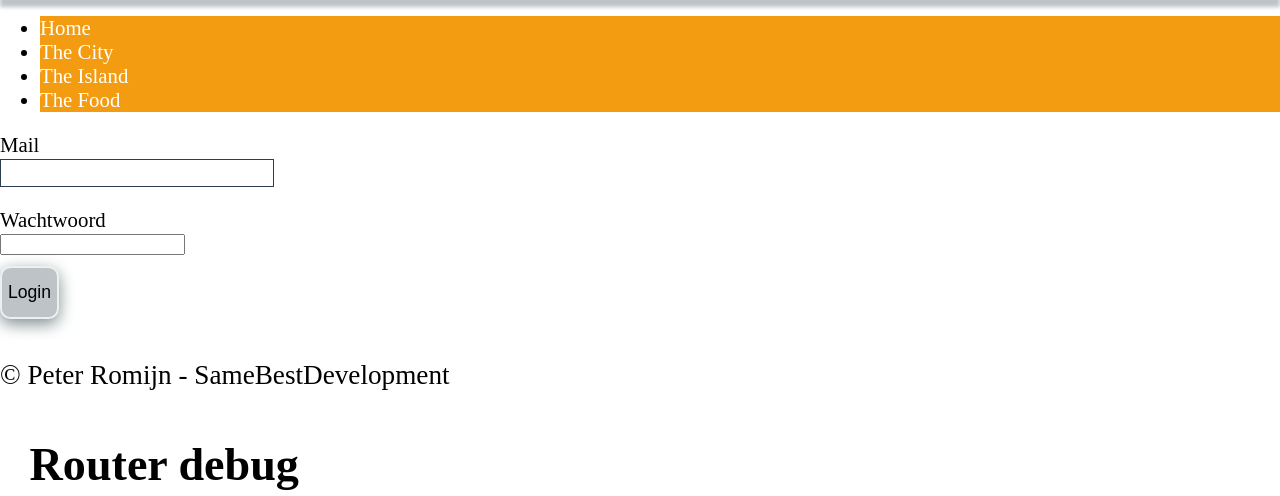
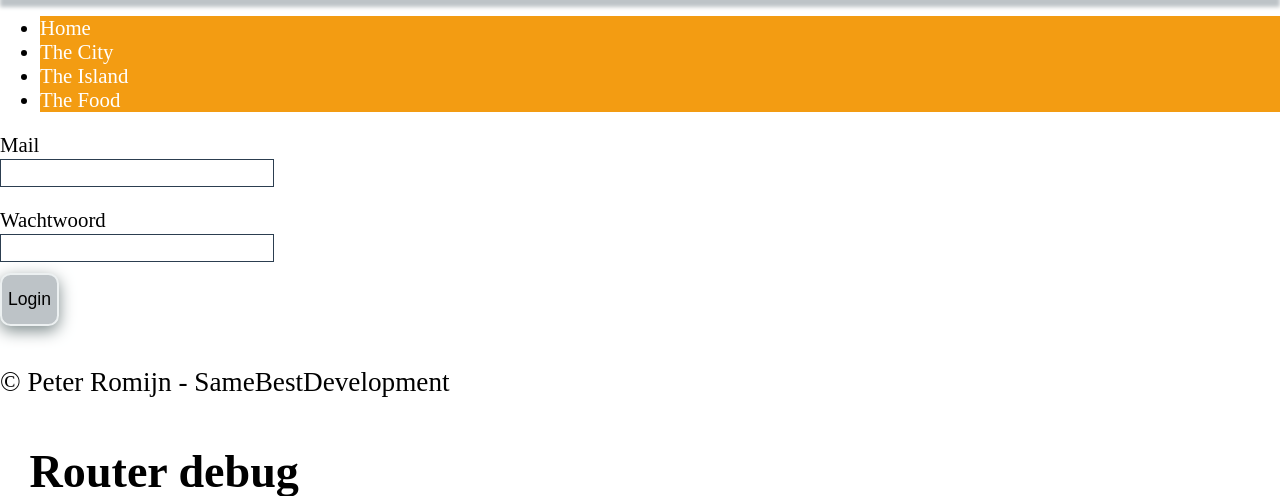
Before and after one commit to mainshooter/Webmin, a PHP site: page / in a window 1280 px wide. Shown: the part 94-590 px from the top of the page. Run offline with PHP 8.4, Linux system fonts and the light colour scheme.

Commit message:
password type added

```diff
--- a/view/style/framework-style.css
+++ b/view/style/framework-style.css
@@ -117,6 +117,11 @@ form input[type=number] {
   border: 1px solid #2c3e50;
   font-weight: lighter;
 }
+form input[type=password] {
+  font-size: 1.3em;
+  border: 1px solid #2c3e50;
+  font-weight: lighter;
+}
 form textarea {
   font-size: 1.3em;
   border: 1px solid #2c3e50;
```
